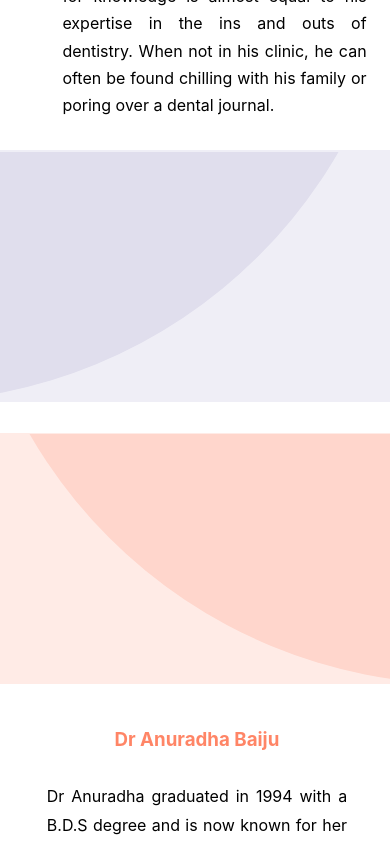
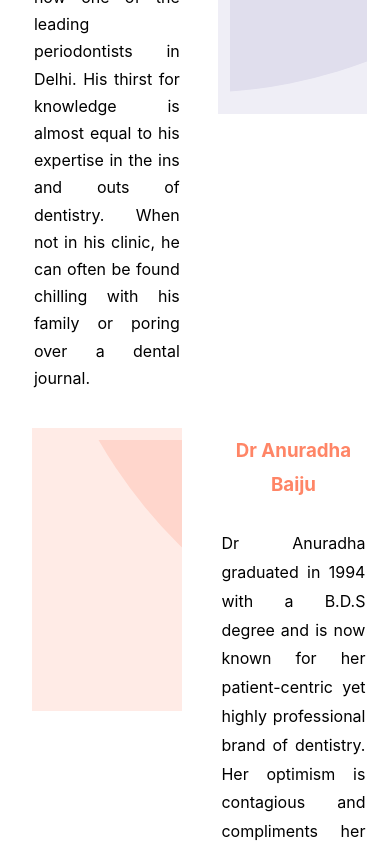
Before and after one commit to abhaybaiju/dentist-webapp, a React (Create React App) app in the folder frontend/: page /About in a window 390 px wide. Shown: the part 3640-4484 px from the top of the page. Built offline with nearby package versions, Linux system fonts and the light colour scheme.

Commit message:
Created responsive pic and descriptions

```diff
--- a/frontend/src/components/AboutUs.js
+++ b/frontend/src/components/AboutUs.js
@@ -63,14 +63,15 @@ const AboutUs = () => {
           <h1 style={{color:'#ff7a59', textTransform:'uppercase', marginBottom:'2.5%'}}>Who We Are</h1>
           <p style={{marginLeft:'30%', marginRight:'30%', lineHeight:'1.8'}}>Keep track of what's happening with your data, change permissions, and run reports against your data anywhere in the world.</p>
         </Grid>
-        <Grid item lg={5} >
+        <Grid spacing={1} item xs={12} container justify="center" alignItems="stretch">
+          <Grid item xs={6} lg={5} >
             <p style={{marginLeft:'16%', marginRight:'6%', marginTop:'5%', lineHeight:'1.7', textAlign:'justify'}}>
               <h3 style={{color:'#645ba4', textAlign:'center', marginBottom:'-1%'}}>Dr C.S Baiju</h3>
               <br></br>
               Graduated in 1996 with an M.D.S degree, Dr Baiju is now one of the leading periodontists in Delhi. His thirst for knowledge is almost equal to his expertise in the ins and outs of dentistry. When not in his clinic, he can often be found chilling with his family or poring over a dental journal.
             </p>
           </Grid>
-        <Grid item lg={5}>
+          <Grid item xs={6} lg={5}>
             <Card style={{width:'80%', marginLeft:'10%', borderRadius:'0px', boxShadow:'none', border:'none'}}>
               <CardContent style={{background:'#efeef6', marginTop:'3%'}}> {/*e0deed*/}
                 <svg viewBox="0 0 200 200" xmlns="http://www.w3.org/2000/svg" height="250" width="600" style={{marginTop:'-3%', marginBottom:'-6%', marginLeft:'-3.2%'}}>
@@ -79,7 +80,9 @@ const AboutUs = () => {
               </CardContent>
             </Card>
           </Grid>
-        <Grid item lg={5} style={{marginTop:'4%'}}>
+        </Grid>
+        <Grid spacing={1} item xs={12} container justify="center" alignItems="stretch">
+          <Grid item xs={6} lg={5} style={{marginTop:'4%'}}>
             <Card style={{width:'80%',borderRadius:'0px', boxShadow:'none', border:'none', marginLeft:'15%'}}>
               <CardContent style={{background:'#ffebe6', marginTop:'3%'}}>{/*ffd6cc*/}
                 <svg viewBox="0 0 200 200" xmlns="http://www.w3.org/2000/svg" height="250" width="600" style={{marginTop:'-3%', marginBottom:'-6%', marginLeft:'-3.2%'}}>
@@ -88,12 +91,13 @@ const AboutUs = () => {
               </CardContent>
             </Card>
           </Grid>
-        <Grid item lg={5} style={{marginTop:'2%'}}>
+          <Grid item xs={6} lg={5} style={{marginTop:'2%'}}>
             <p style={{marginLeft:'12%', marginRight:'11%', marginTop:'8%', lineHeight:'1.8', textAlign:'justify'}}>
               <h3 style={{color:'#ff8566', textAlign:'center', marginBottom:'-1%'}}>Dr Anuradha Baiju</h3>
               <br></br>
               Dr Anuradha graduated in 1994 with a B.D.S degree and is now known for her patient-centric yet highly professional brand of dentistry. Her optimism is contagious and compliments her vast repertoire of dental knowledge. When not in her clinic, she can be found bonding with her two sons or bingeing on her favourite shows.
             </p>
+          </Grid>
         </Grid>
       </Grid>
       <Grid container justify="center" alignItems="center" style={{background:'linear-gradient(to right, #8fcef0, #d2ebf9 20%, #e9f5fc 50%, #d2ebf9 80%, #8fcef0)', padding:'5% 0%', marginTop:'8%'}}>
```
Lines whose indentation alone changed are shown as unchanged.
